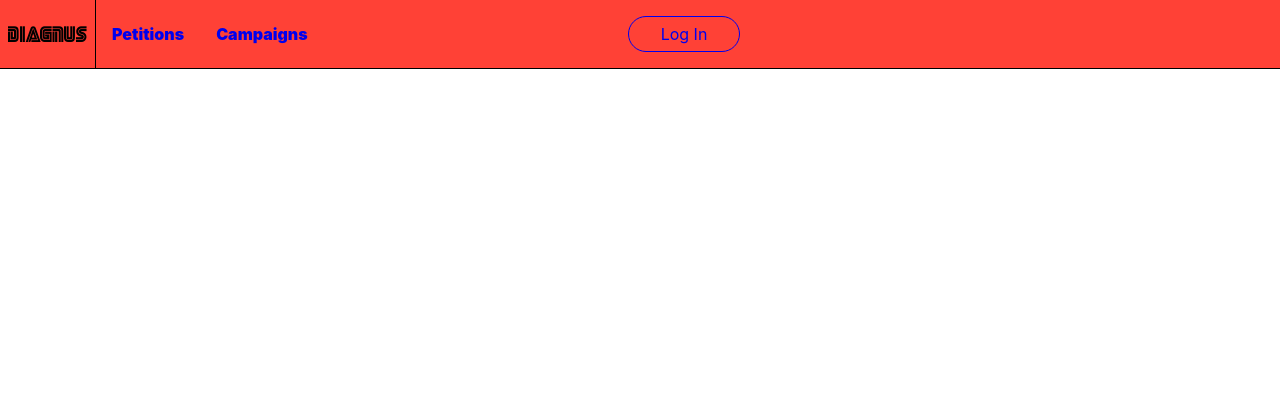
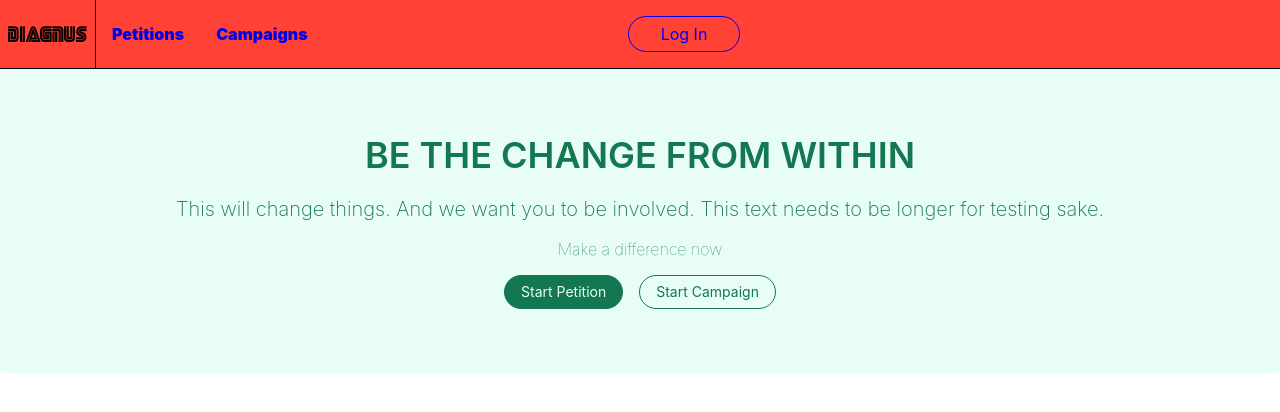
Before and after one commit to DivineDX/ImpactNUS-Orbital2019, a React (Create React App) app in the folder frontend-web/: page / in a window 1280 px wide. Shown: the top 412 px of the page. Built offline with nearby package versions, Linux system fonts and the light colour scheme.

Commit message:
Banner Page

```diff
--- a/frontend-web/src/App.js
+++ b/frontend-web/src/App.js
@@ -1,14 +1,14 @@
 import React, {Component} from 'react';
 import './App.css';
 import NavBar from './Components/NavBar/NavBar';
-
+import BannerPage from './Components/BannerPage/BannerPage';
 class App extends Component{
 	render() {
 		return (
 			<div>
 				<NavBar/>
-				{/* <CoverPage/>
-				<Bulletin/> */}
+				<BannerPage/>
+				{/* <Bulletin/> */}
 			</div>
     	);
   }
--- /dev/null
+++ b/frontend-web/src/Components/BannerPage/BannerPage.js
@@ -0,0 +1,30 @@
+import React from 'react';
+
+const BannerPage = () => {
+    return (
+        <article class="center ph3 ph5-ns tc br2 pv5 bg-washed-green dark-green mb5">
+            <h1 class="fw6 f3 f2-ns lh-title mt0 mb3">
+                BE THE CHANGE FROM WITHIN
+            </h1>
+            <h2 class="fw2 f4 lh-copy mt0 mb3">
+                This will change things. And we want you to be involved. This text needs to
+                be longer for testing sake.
+            </h2>
+            <p class="fw1 f5 mt0 mb3">
+                Make a difference now
+            </p>
+            <div>
+                <a class="f6 br-pill bg-dark-green no-underline washed-green ba b--dark-green grow pv2 ph3 dib mr3"
+                    href="#0">
+                    Start Petition
+                </a>
+                <a class="f6 br-pill dark-green no-underline ba grow pv2 ph3 dib"
+                    href="#0">
+                    Start Campaign
+                </a>
+            </div>
+        </article>
+    );
+}
+
+export default BannerPage;
```
